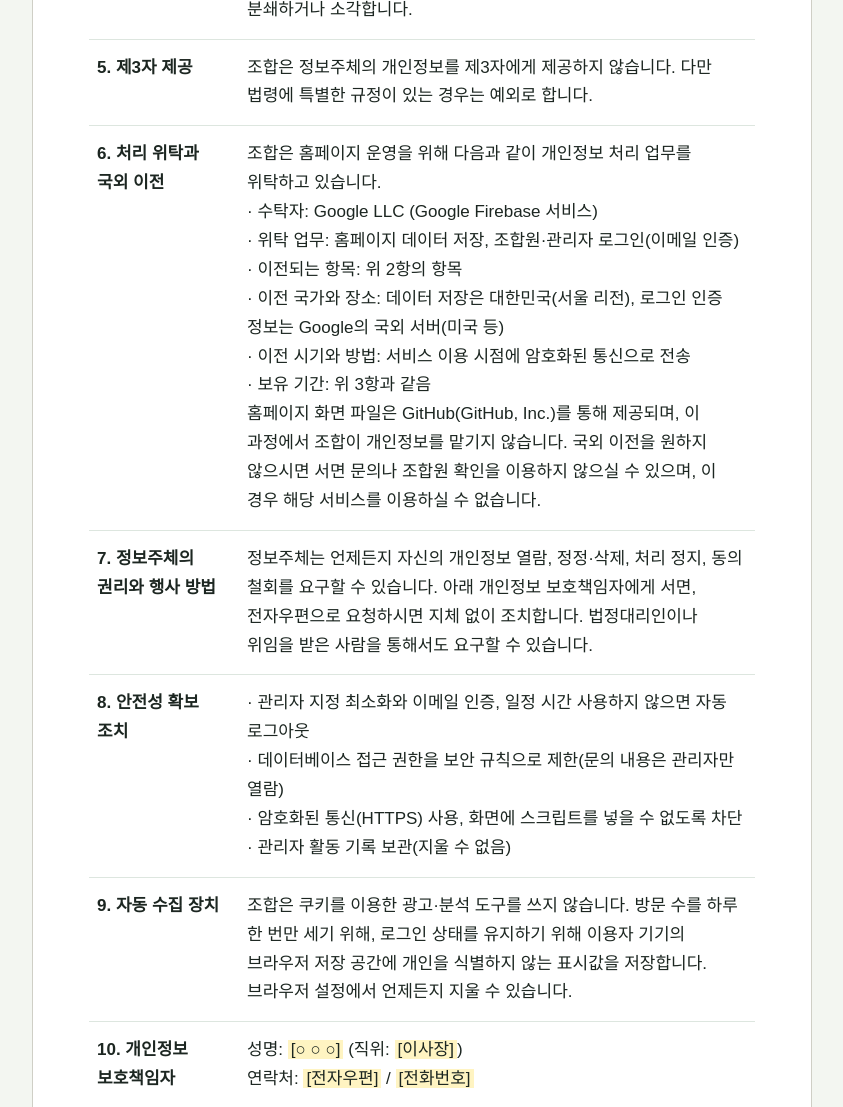
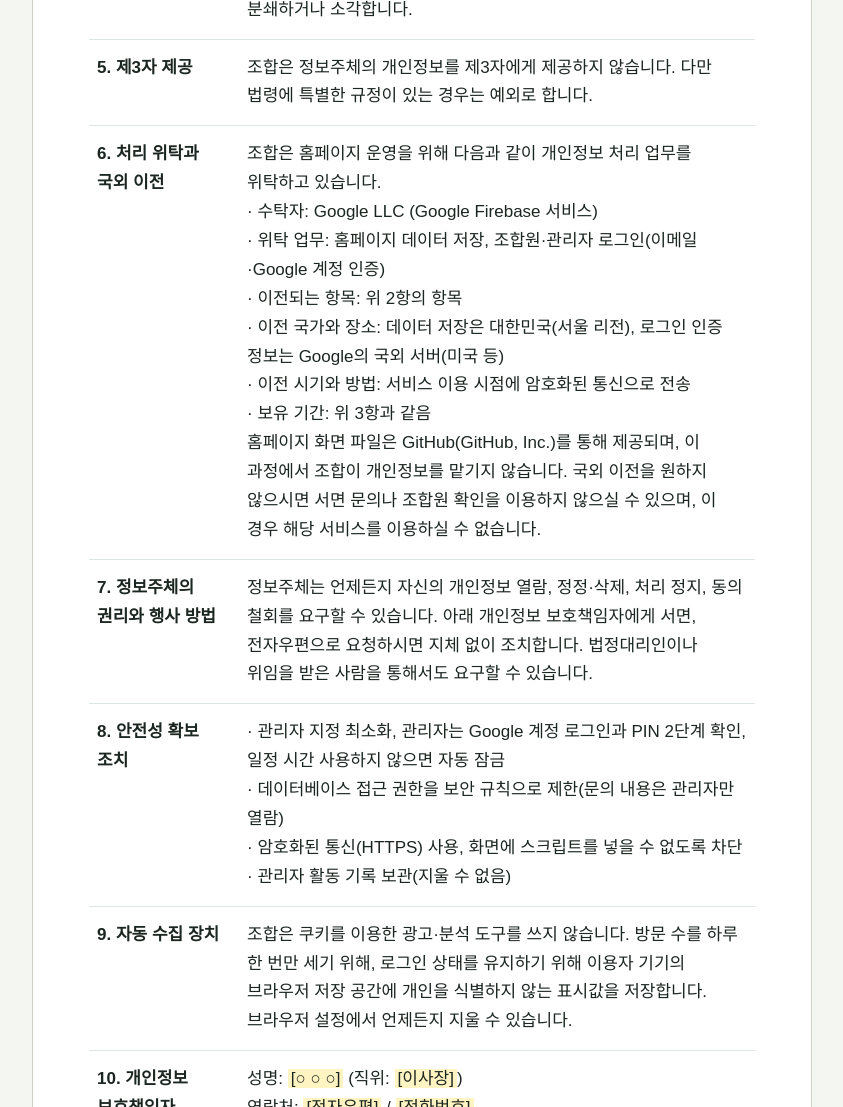
Before and after one commit to grutergi-coop/grutergi-coop.github.io, a plain HTML site: page privacy.html in a window 1280 px wide. Shown: the part 1180-2287 px from the top of the page, without its empty margins (218-1061 px from the left). Drawn offline with Linux system fonts and the light colour scheme; no server answers; a web font is replaced by a local one.

Commit message:
Add files via upload

```diff
--- a/privacy.html
+++ b/privacy.html
@@ -61,7 +61,7 @@
 <dt>6. 처리 위탁과 국외 이전</dt>
 <dd>조합은 홈페이지 운영을 위해 다음과 같이 개인정보 처리 업무를 위탁하고 있습니다.
 · 수탁자: Google LLC (Google Firebase 서비스)
-· 위탁 업무: 홈페이지 데이터 저장, 조합원·관리자 로그인(이메일 인증)
+· 위탁 업무: 홈페이지 데이터 저장, 조합원·관리자 로그인(이메일·Google 계정 인증)
 · 이전되는 항목: 위 2항의 항목
 · 이전 국가와 장소: 데이터 저장은 대한민국(서울 리전), 로그인 인증 정보는 Google의 국외 서버(미국 등)
 · 이전 시기와 방법: 서비스 이용 시점에 암호화된 통신으로 전송
@@ -72,7 +72,7 @@
 <dd>정보주체는 언제든지 자신의 개인정보 열람, 정정·삭제, 처리 정지, 동의 철회를 요구할 수 있습니다. 아래 개인정보 보호책임자에게 서면, 전자우편으로 요청하시면 지체 없이 조치합니다. 법정대리인이나 위임을 받은 사람을 통해서도 요구할 수 있습니다.</dd>
 
 <dt>8. 안전성 확보 조치</dt>
-<dd>· 관리자 지정 최소화와 이메일 인증, 일정 시간 사용하지 않으면 자동 로그아웃
+<dd>· 관리자 지정 최소화, 관리자는 Google 계정 로그인과 PIN 2단계 확인, 일정 시간 사용하지 않으면 자동 잠금
 · 데이터베이스 접근 권한을 보안 규칙으로 제한(문의 내용은 관리자만 열람)
 · 암호화된 통신(HTTPS) 사용, 화면에 스크립트를 넣을 수 없도록 차단
 · 관리자 활동 기록 보관(지울 수 없음)</dd>
```
